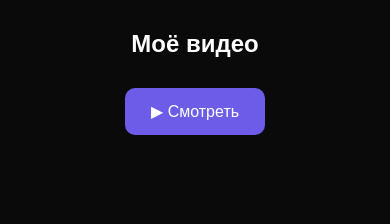
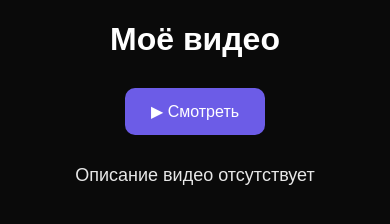
Before and after one commit to vaskofff/video-site, a plain HTML site: page index.html in a window 390 px wide. Drawn offline with Linux system fonts and the light colour scheme.

Commit message:
Update index.html

```diff
--- a/index.html
+++ b/index.html
@@ -12,19 +12,6 @@ body {
     color: white;
     font-family: Arial, sans-serif;
     text-align: center;
-    overflow: hidden;
-}
-
-canvas {
-    position: fixed;
-    top: 0;
-    left: 0;
-    z-index: -1;
-}
-
-h1 {
-    margin-top: 30px;
-    font-size: 24px;
 }
 
 .container {
@@ -46,66 +33,60 @@ button {
     border-radius: 10px;
     background: #6c5ce7;
     color: white;
+    cursor: pointer;
+    margin-bottom: 15px;
 }
 
+#text {
+    margin-top: 15px;
+    font-size: 18px;
+    opacity: 0.9;
+}
 </style>
 </head>
+
 <body>
-
-<canvas id="bg"></canvas>
 
 <h1>Моё видео</h1>
 
 <div class="container">
+
     <button onclick="startVideo()">▶ Смотреть</button>
-    <br><br>
 
     <video id="video" controls>
         <source src="video.mp4" type="video/mp4">
     </video>
+
+    <div id="text"></div>
+
 </div>
 
 <script>
 const video = document.getElementById("video");
-const progress = document.getElementById("progress");
+const textBlock = document.getElementById("text");
 
-// 👉 берём параметр из ссылки
+// параметры из ссылки
 const params = new URLSearchParams(window.location.search);
 const videoSrc = params.get("v");
+const text = params.get("text");
 
-// если есть параметр — используем его
+// установка видео
 if (videoSrc) {
     video.src = videoSrc;
-} else {
-    video.src = "video.mp4"; // запасной вариант
 }
 
-// запуск
+// установка текста под видео
+if (text) {
+    textBlock.innerText = text;
+} else {
+    textBlock.innerText = "Описание видео отсутствует";
+}
+
+// кнопка старт
 function startVideo() {
-    document.querySelector(".start-btn").style.display = "none";
-    document.getElementById("player").style.display = "block";
+    video.style.display = "block";
     video.play();
 }
-
-// play/pause
-function togglePlay() {
-    if (video.paused) video.play();
-    else video.pause();
-}
-
-// mute
-function toggleMute() {
-    video.muted = !video.muted;
-}
-
-// прогресс
-video.addEventListener("timeupdate", () => {
-    progress.value = (video.currentTime / video.duration) * 100;
-});
-
-progress.addEventListener("input", () => {
-    video.currentTime = (progress.value / 100) * video.duration;
-});
 </script>
 
 </body>
```
